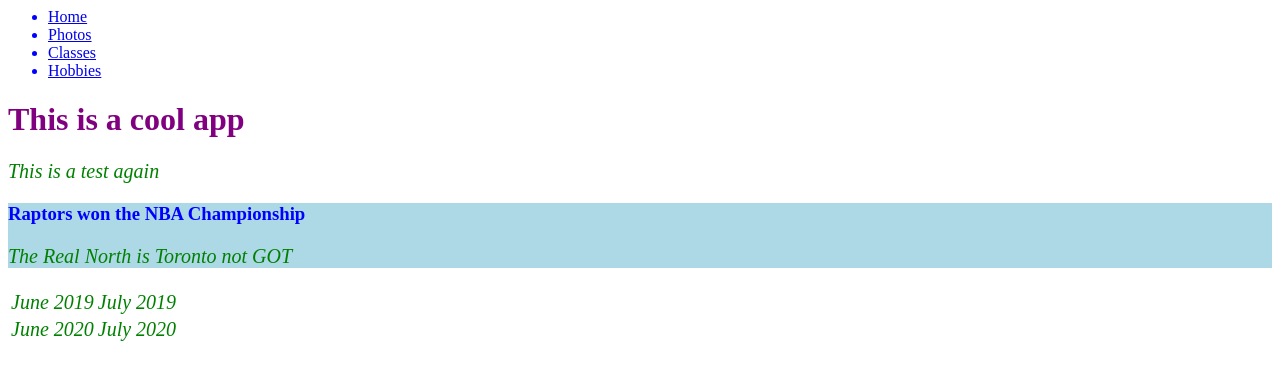
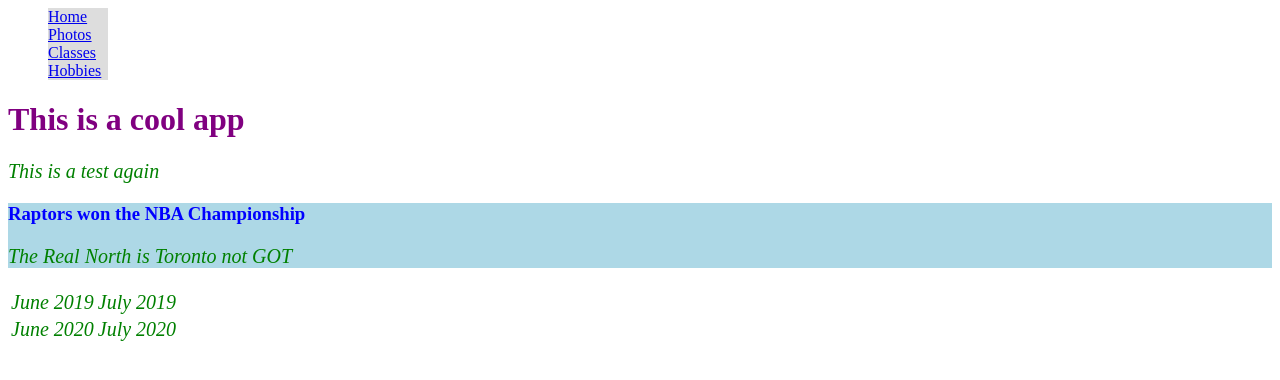
Before and after one commit to jeffreyjseamanppu/MyFirstRepo, a plain HTML site: page index.html in a window 1280 px wide. Drawn offline with Linux system fonts and the light colour scheme.

Commit message:
Added second part of menu

```diff
--- a/index.html
+++ b/index.html
@@ -15,6 +15,18 @@
       color: green;
       font-style: italic;
       font-size: 20px
+    }
+
+    ul {
+      list-style-type: none;
+      margin: 0
+      padding: 0;
+    }
+
+    li {
+      display: block;
+      width: 60px;
+      background-color: #dddddd;
     }
     </style>
   <body>
```
